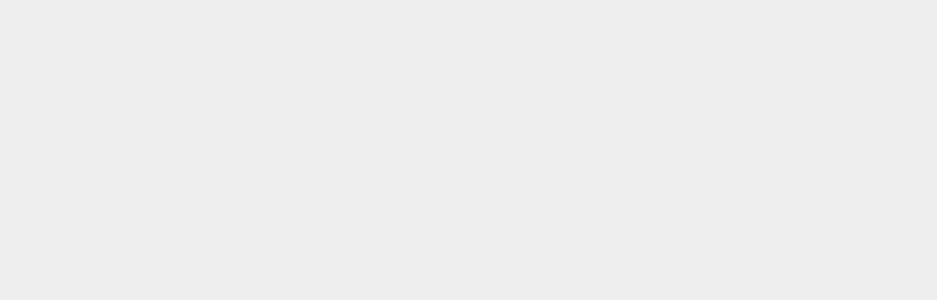
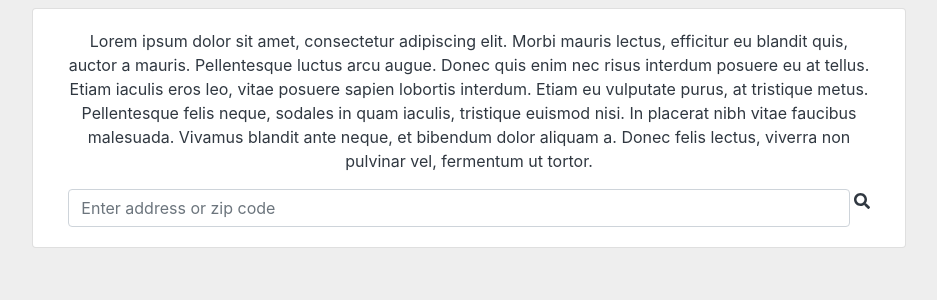
Before and after one commit to QueueTheVote/Vote-Q-FE, a React (Create React App) app: page / in a window 1280 px wide. Shown: the top 300 px of the page, without its empty margins (171-1108 px from the left). Built offline with nearby package versions, Linux system fonts and the light colour scheme.

Commit message:
add Home component code and font awesome icons

```diff
--- a/package.json
+++ b/package.json
@@ -3,6 +3,9 @@
   "version": "0.1.0",
   "private": true,
   "dependencies": {
+    "@fortawesome/fontawesome-svg-core": "^1.2.28",
+    "@fortawesome/free-solid-svg-icons": "^5.13.0",
+    "@fortawesome/react-fontawesome": "^0.1.10",
     "@testing-library/jest-dom": "^4.2.4",
     "@testing-library/react": "^9.3.2",
     "@testing-library/user-event": "^7.1.2",
--- a/src/components/app/App.js
+++ b/src/components/app/App.js
@@ -1,11 +1,33 @@
-import React from 'react';
+import React, {createContext, useReducer} from 'react';
 import '../../styles/App.scss';
+import  Home from '../home/Home';
+import CenterContainer from '../votingcenter/CenterContainer'
+
+const initialState = {
+  address: null
+}
+
+const reducer = (state, action) => {
+  switch(action.type){
+    case "submitAddress":
+      return {...state,  address: action.payload}
+    default:
+      return state;
+  }
+}
 
 function App() {
+  const [state, dispatch] = useReducer(reducer, initialState)
+
   return (
     <div className="App">
+      <AppContext.Provider value={[state, dispatch]}>
+        <Home/>
+        <CenterContainer/>
+      </AppContext.Provider>
     </div>
   );
 }
 
+export const AppContext = createContext()
 export default App;
--- a/src/components/home/Home.js
+++ b/src/components/home/Home.js
@@ -0,0 +1,19 @@
+import React from 'react';
+import HomeForm from './HomeForm'
+
+function Home(props) {
+  return (
+    <div className="row d-flex justify-content-center mt-2">
+      <div className="card col-8">
+        <div className="card-body">
+          <p>
+            Lorem ipsum dolor sit amet, consectetur adipiscing elit. Morbi mauris lectus, efficitur eu blandit quis, auctor a mauris. Pellentesque luctus arcu augue. Donec quis enim nec risus interdum posuere eu at tellus. Etiam iaculis eros leo, vitae posuere sapien lobortis interdum. Etiam eu vulputate purus, at tristique metus. Pellentesque felis neque, sodales in quam iaculis, tristique euismod nisi. In placerat nibh vitae faucibus malesuada. Vivamus blandit ante neque, et bibendum dolor aliquam a. Donec felis lectus, viverra non pulvinar vel, fermentum ut tortor.
+          </p>
+          <HomeForm/>
+        </div>
+      </div>
+    </div>
+  )
+}
+
+export default Home;
--- a/src/components/home/HomeForm.js
+++ b/src/components/home/HomeForm.js
@@ -0,0 +1,32 @@
+import React, {useState, useContext} from 'react';
+import {AppContext} from '../app/App';
+import { FontAwesomeIcon } from '@fortawesome/react-fontawesome'
+import { faSearch } from '@fortawesome/free-solid-svg-icons'
+
+function HomeForm() {
+  const dispatch = useContext(AppContext)[1];
+  const [address, changeAddress] = useState(null);
+
+  const handleSubmit = (e) => {
+    e.preventDefault();
+    if(!address) return;
+    dispatch({
+      type: "submitAddress",
+      payload: address
+    })
+  }
+
+  return (
+    <form onSubmit={handleSubmit}>
+      <div className="form-row">
+        <div className="col-12 d-flex justify-content-center">
+          <input className="form-control form-control-md mr-1" type="text" placeholder="Enter address or zip code"
+            aria-label="Search" onChange={(e) => changeAddress(e.target.value)}/>
+          <i role="button" onClick={handleSubmit}><FontAwesomeIcon icon={faSearch} /></i>
+        </div>
+      </div>
+    </form>
+  )
+};
+
+export default HomeForm;
--- a/src/components/votingcenter/CenterContainer.js
+++ b/src/components/votingcenter/CenterContainer.js
@@ -0,0 +1,19 @@
+import React, { useEffect, useContext } from 'react';
+import {AppContext} from '../app/App';
+
+
+function CenterContainer() {
+  const [state] = useContext(AppContext);
+
+  // this useEffect is just to check the value, you can totally remove it
+  useEffect(() => {
+    console.log(state.address);
+  }, [state.address])
+
+  return (
+    <div>
+    </div>
+  );
+}
+
+export default CenterContainer;
```
Also changed, not shown: 2 other files (tests, documents, lock files or other folders).
